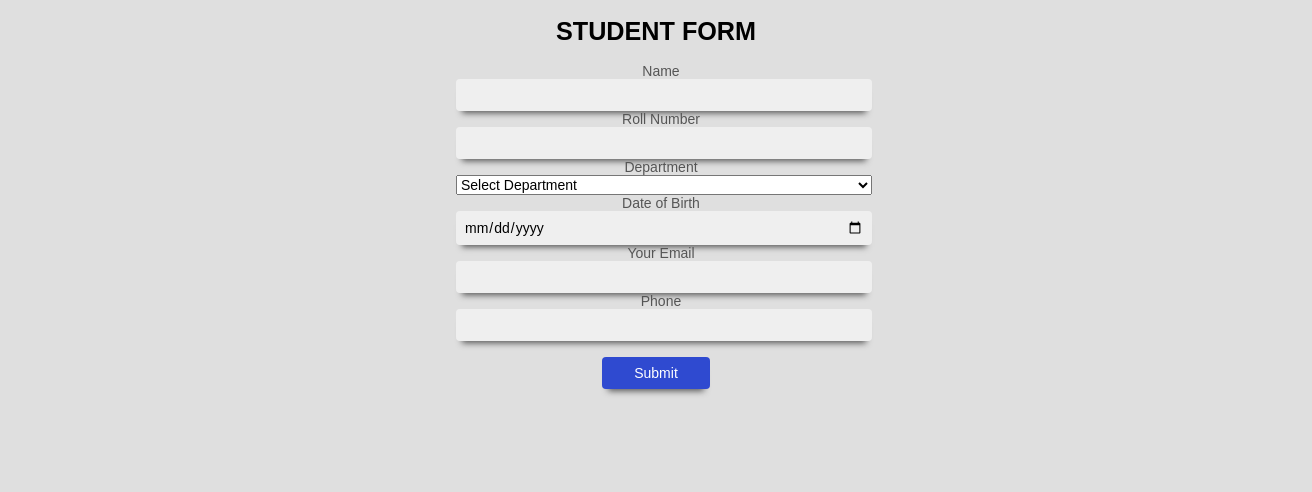
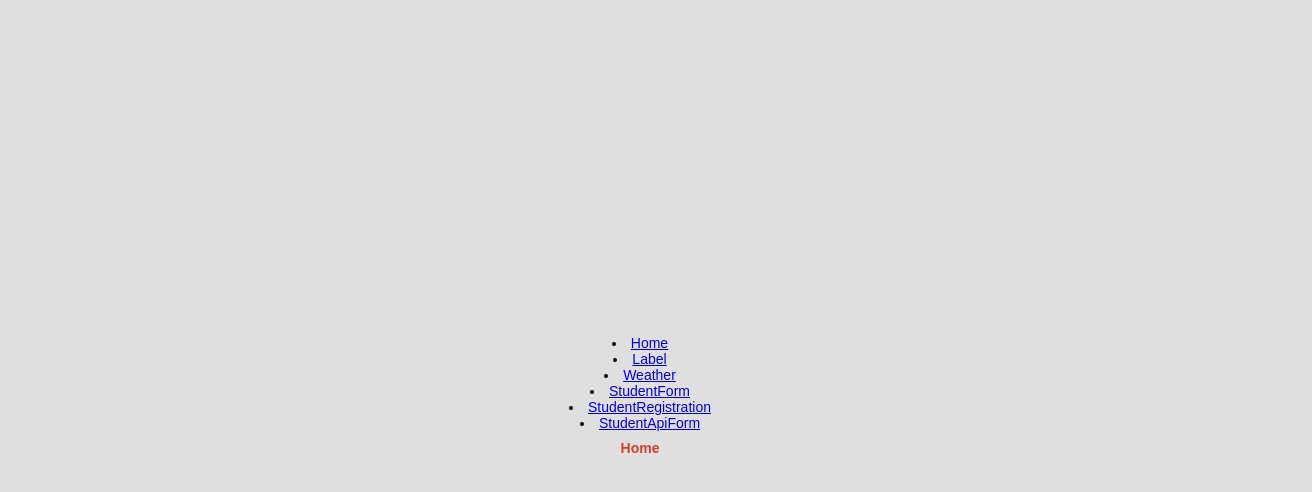
Before and after one commit to GokulJaeger/proj-react-forms, a React (Create React App) app: page / in a window 1280 px wide. Shown: the top 492 px of the page, 1312 px wide, since content can reach past the window. Built offline with nearby package versions, Linux system fonts and the light colour scheme; a web font is replaced by a local one.

Commit message:
router updated to student forms

```diff
--- a/dataset/db.json
+++ b/dataset/db.json
@@ -4,7 +4,7 @@
       "id": 1,
       "name": "Gokul",
       "roll": "RA1245",
-      "dept": "MCA",
+      "deptt": "MCA",
       "date": "25/5/2021",
       "email": "gokuljaeger@gmail.com",
       "phone": "326597451"
@@ -13,7 +13,7 @@
       "id": 2,
       "name": "Natsu",
       "roll": "BG5841245",
-      "dept": "MCOM",
+      "deptt": "MCOM",
       "date": "2/9/2021",
       "email": "natsu@gmail.com",
       "phone": "986354451"
@@ -22,7 +22,7 @@
       "id": 3,
       "name": "Deku",
       "roll": "BMHA245",
-      "dept": "M.Sc",
+      "deptt": "M.Sc",
       "date": "12/4/2021",
       "email": "deku@gmail.com",
       "phone": "68726725230"
@@ -31,19 +31,10 @@
       "id": 4,
       "name": "Eren",
       "roll": "AOTA245",
-      "dept": "Diploma",
+      "deptt": "Diploma",
       "date": "21/3/2021",
       "email": "eren@gmail.com",
       "phone": "6286725230"
-    },
-    {
-      "id": 4,
-      "name": "Tanjiro",
-      "roll": "DS3943",
-      "dept": "BTech",
-      "date": "14/10/2021",
-      "email": "tanjiro@gmail.com",
-      "phone": "637355230"
     },
     {
       "name": "Natsu",
@@ -116,41 +107,6 @@
       "deptt": "BCOM",
       "date": "2021-07-04",
       "id": 12
-    },
-    {
-      "name": "dhgfg",
-      "email": "dfhgf",
-      "roll": "fjhfgh",
-      "phone": "781643634",
-      "deptt": "BCOM",
-      "date": "2021-07-04",
-      "id": 13
-    },
-    {
-      "name": "sjgh",
-      "email": "",
-      "roll": "yjdghn",
-      "phone": "765432",
-      "deptt": "BCA",
-      "date": "2021-07-18",
-      "id": 14
-    },
-    {
-      "name": "fhbgfhjg",
-      "email": "tfhgfhmg",
-      "roll": "dghkh77856",
-      "phone": "2786644",
-      "deptt": "MCOM",
-      "date": "2021-07-17",
-      "id": 15
-    },
-    {
-      "name": "dfgj",
-      "email": "",
-      "roll": "vjh,n",
-      "phone": "",
-      "deptt": "MCOM",
-      "id": 16
     }
   ]
 }
--- a/package.json
+++ b/package.json
@@ -14,6 +14,7 @@
     "react": "^17.0.2",
     "react-dom": "^17.0.2",
     "react-hook-form": "^7.10.0",
+    "react-router-dom": "^5.2.0",
     "react-scripts": "4.0.3",
     "sweetalert": "^2.1.2",
     "web-vitals": "^1.1.2",
--- a/src/App.js
+++ b/src/App.js
@@ -1,12 +1,13 @@
 // import logo from './logo.svg';
 import './App.css';
-// import Studentapiform from './components/StudentAPIForm/Studentapiform';
-// import StudentReg from './components/reference/StudentReg';
-// import StyleColor from './components/labelstyle/StyleColor';
-// import Weather from './components/weather/Weather';
-// import StudentForm from './components/studentform/StudentForm';
+import { Link, Route, Switch } from 'react-router-dom';
+import {BrowserRouter as Router} from 'react-router-dom';
+import StyleColor from './components/labelstyle/StyleColor';
+import Weather from './components/weather/Weather';
+import StudentForm from './components/studentform/StudentForm';
 import StdRegistration from './components/StudentAPIForm/StdRegistraction';
-// import Studentapiform from './components/StudentAPIForm/Studentapiform';
+import Studentapiform from './components/StudentAPIForm/Studentapiform';
+import Home from './components/Home';
 
 function App() {
 
@@ -15,37 +16,39 @@ function App() {
   //   console.log(e);
   // }
 
-  // const dte = new Date();
-  // const td = dte.toISOString();
-  // const user = [
-  //   {fname:"Gokul", lname:"Jaeger"}
-  // ];
-  // const frm = "From -App Component";
+
 
   return (
-    <div className="App">
-      {/* <div>
-        <StyleColor data={user} ts={td} ln={frm} />
-        <br />
-      </div> */}
-      {/* <div>
-<Studentapiform/>
-</div> */}
-      {/* <div>
-        <Weather />
-        <br />
-      </div> */}
-      {/* <div>
-<StudentReg onUserAdd={handleUserAddition} />
-</div> */}
-      {/* <div>
-        <StudentForm />
-      </div> */}
-      <div>
-        <StdRegistration />
+    <Router>
+      <div className="App">
+        <li>
+          <Link to='/'>Home</Link>
+        </li>
+        <li>
+          <Link to='/label'>Label</Link>
+        </li>
+        <li>
+          <Link to='/weather'>Weather</Link>
+        </li>
+        <li>
+          <Link to='/studentForm'>StudentForm</Link>
+        </li>
+        <li>
+          <Link to='/stdRegistration'>StudentRegistration</Link>
+        </li>
+        <li>
+          <Link to='/studentapiform'>StudentApiForm</Link>
+        </li>
+        <Switch>
+          <Route path='/' exact component={Home}></Route>
+          <Route path='/label' exact component={StyleColor}></Route>
+          <Route path='/weather' exact component={Weather}></Route>
+          <Route path='/studentForm' exact component={StudentForm}></Route>
+          <Route path='/stdRegistration' exact component={StdRegistration}></Route>
+          <Route path='/studentapiform' exact component={Studentapiform}></Route>
+        </Switch>
       </div>
-      {/* <Studentapiform/> */}
-    </div>
+    </Router >
   );
 }
 
--- /dev/null
+++ b/src/components/Home.js
@@ -0,0 +1,9 @@
+import React from 'react'
+
+export default function Home() {
+    return (
+        <div>
+            <h1>Home</h1>
+        </div>
+    )
+}
--- a/src/components/StudentAPIForm/StdRegistraction.js
+++ b/src/components/StudentAPIForm/StdRegistraction.js
@@ -45,7 +45,7 @@ function StdRegistration(props) {
         // setPostData(formValues);
         // saveDate(postdata);
         console.log(Object.keys(formError).length);
-        console.warn(formError);
+        console.warn(formValues);
         if (isValid) {
             fetch("http://localhost:4000/student", {
                 method: "POST",
@@ -151,7 +151,7 @@ function StdRegistration(props) {
     return (
         <div className="container">
             <form onSubmit={handleSubmission} noValidate>
-                <h1 className="txt">STUDENT FORM</h1>
+                <h1 className="txt">STUDENT REGISTRATION</h1>
                 <div className="field" tabIndex="1">
                     <label>
                         <i className="far fa-user"></i>Name
@@ -190,7 +190,7 @@ function StdRegistration(props) {
                         onChange={handleChanges}
                         value={formValues.deptt}
                     >
-                        <option value="-1">Select Department</option>
+                        <option value="Select">Select Department</option>
                         {deptt.map((x) => {
                             return (
                                 <option key={x.id} value={x.name}>
--- a/src/components/StudentAPIForm/Studentapiform.js
+++ b/src/components/StudentAPIForm/Studentapiform.js
@@ -36,7 +36,7 @@ export default function Studentapiform() {
                                     <td>{items.name}</td>
                                     <td>{items.email}</td>
                                     <td>{items.roll}</td>
-                                    <td>{items.dept}</td>
+                                    <td>{items.deptt}</td>
                                     <td>{items.phone}</td>
 
                                 </tr>
--- a/src/components/labelstyle/StyleColor.js
+++ b/src/components/labelstyle/StyleColor.js
@@ -1,23 +1,27 @@
 import React from 'react'
-import'./StyleColor.css';
+import './StyleColor.css';
 
-const StyleColor = ({ data, ts, ln, }) => {
+const StyleColor = () => {
 
-    console.log(data);
-    console.log(ts);
-    console.log(ln);
+    const dte = new Date();
+    const td = dte.toISOString();
+    const user = [
+        { fname: "Gokul", lname: "Jaeger" }
+    ];
+    const ln = "From -App Component";
+
     return (
         <div className="rainbow">
             <div>
                 <h1>Label Component</h1>
-                {data.map((x)=>{
-                    return(
+                {user.map((x) => {
+                    return (
                         <div>
                             <h3>{x.fname}   {x.lname}</h3>
                         </div>
                     );
                 })}
-                <h5>Date: {ts}</h5>
+                <h5>Date: {td}</h5>
             </div>
             <h8>{ln}</h8>
         </div>
```
Also changed, not shown: 1 other file (tests, documents, lock files or other folders).
